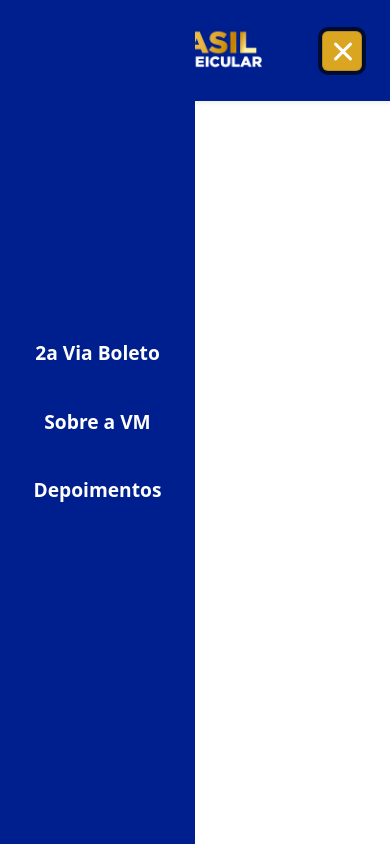
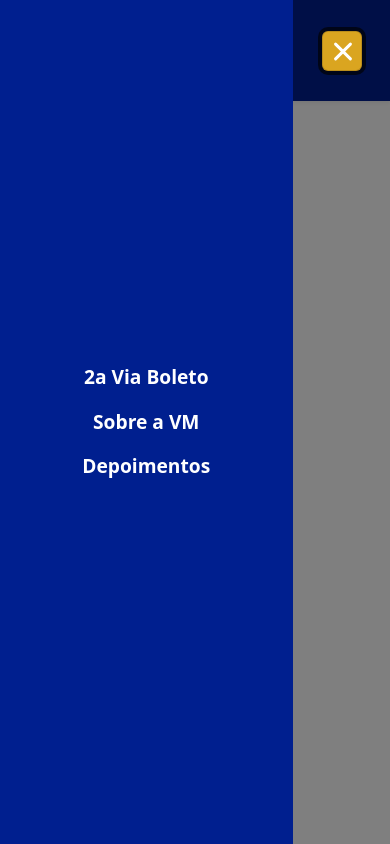
Before and after one commit to ArthurrGuilherme/VMBrasil, a plain HTML site: page index.html in a window 390 px wide. Both pictures are taken after a click on the button "Toggle navigation". Drawn offline with nearby package versions, Linux system fonts and the light colour scheme.

Commit message:
Add files via upload

```diff
--- a/css/shared.css
+++ b/css/shared.css
@@ -1,14 +1,15 @@
-/* ESTILO GERAL DOS LINKS*/
+ /* ============================
+       Estilo geral dos links
+    ============================ */
     .nav-link {
       color: white !important;
       font-weight: bold !important;
     }
 
-/* ANIMAÇÃO DE ENTRADA NO HEADER */
+    /* Animação suave ao carregar o header */
     .fade-in-top {
       animation: fadeInTop 1s ease-out;
     }
-
     @keyframes fadeInTop {
       from {
         opacity: 0;
@@ -20,14 +21,16 @@
       }
     }
 
-/*ESTILO PARA DESKTOP (>= 992px)*/
+    /* ============================
+       Estilos para desktop (>=992px)
+    ============================ */
     @media (min-width: 992px) {
       .fade-in-top {
         animation: fadeInTop 1s ease-out;
       }
 
       .nav-link.nav-hover {
-    color: white;
+        color: #daa520;
         position: relative;
         transition: color 0.3s ease;
       }
@@ -39,12 +42,12 @@
         bottom: -4px;
         width: 0;
         height: 2px;
-    background: white;
+        background: #daa520;
         transition: width 0.3s ease;
       }
 
       .nav-link.nav-hover:hover {
-    color: #e0e0e0;
+        color: #daa520;
       }
 
       .nav-link.nav-hover:hover::after {
@@ -61,14 +64,18 @@
       }
     }
 
-/* ESTILO MOBILE (<= 991.98px)*/
+    /* ============================
+       Estilos mobile (<=991.98px)
+    ============================ */
     @media (max-width: 991.98px) {
-  /* LOGO AJUSTADO */
+      /* Ajuste do container do logo */
       #logo-container {
         width: 70% !important;
       }
+      /* Ajuste da largura do navbar */
       #navbarNav {
         justify-content: center !important;
+        width: 75% !important;
       }
       .logo-img {
         width: 80%;
@@ -76,37 +83,39 @@
         display: block;
       }
 
+      /* Remove efeitos de hover no mobile */
       .logo-container:hover .logo-img,
       .nav-hover::after {
         all: unset;
       }
 
-  /* MENU MOBILE COMO SIDEBAR LATERAL ESQUERDA */
+      /* Sidebar lateral para menu mobile */
       .navbar-collapse {
         position: fixed;
         top: 0;
-    left: -100%;
+        left: -100%; /* Escondido inicialmente */
         width: 50%;
         height: 100vh;
         background-color: var(--color-primary);
         z-index: 1000;
-    transition: left 0.4s ease;
+        transition: left 0.15s ease; /* transição rápida e suave */
         padding: 2rem 1rem;
         display: flex;
         flex-direction: column;
         align-items: flex-start;
       }
 
+      /* Sidebar visível quando a classe show é adicionada */
       .navbar-collapse.show {
         left: 0;
       }
 
-  /* BLOQUEAR ROLAGEM DO FUNDO */
+      /* Bloqueia rolagem do body quando o menu estiver aberto */
       body.menu-open {
         overflow: hidden;
       }
 
-  /* NAVEGAÇÃO NO MOBILE */
+      /* Navegação mobile */
       #navbar-nav {
         justify-content: center !important;
         width: 100%;
@@ -117,7 +126,6 @@
       }
 
       .navbar-nav .nav-item {
-    margin-bottom: 1rem;
         width: 100%;
       }
 
@@ -125,17 +133,14 @@
         display: block;
         font-size: 1.2rem;
         width: 100%;
-    padding: 0.75rem 1rem;
         border-radius: 0.5rem;
         transition: background-color 0.2s ease;
       }
-
-  .navbar-nav .nav-link:hover {
-    background-color: rgba(255, 255, 255, 0.1);
-  }
     }
 
-/* BOTÃO HAMBÚRGUER CUSTOMIZADO*/
+    /* ============================
+       Botão hambúrguer customizado
+    ============================ */
     .custom-toggler {
       border: none;
       background: #daa520 !important; /* fundo dourado */
@@ -143,14 +148,16 @@
       height: 40px;
       position: relative;
       z-index: 1001;
-  box-shadow: 0 2px 6px rgba(0, 0, 0, 0.1);
       padding: 5px;
       display: flex;
       justify-content: center;
       align-items: center;
       border-radius: 8px;
+      /* Transição sincronizada com o restante */
+      transition: background-color 0.15s ease;
     }
 
+    /* Linhas do hambúrguer */
     .toggler-line {
       display: block;
       width: 24px;
@@ -158,7 +165,7 @@
       background-color: #fff; /* linhas brancas */
       position: absolute;
       left: 8px;
-  transition: all 0.3s ease;
+      transition: all 0.15s ease; /* transição rápida e sincronizada */
       border-radius: 5px;
     }
 
@@ -174,7 +181,7 @@
       top: 26px;
     }
 
-/* ANIMAÇÃO AO ABRIR MENU */
+    /* Animação do botão ao abrir o menu */
     .custom-toggler.open .top {
       transform: rotate(45deg);
       top: 18px;
@@ -188,3 +195,25 @@
       transform: rotate(-45deg);
       top: 18px;
     }
+
+    /* ============================
+       Overlay para escurecer o fundo
+    ============================ */
+    #overlay {
+      position: fixed;
+      top: 0;
+      left: 0;
+      width: 100vw;
+      height: 100vh;
+      background-color: rgba(0, 0, 0, 0.5); /* preto semi-transparente */
+      opacity: 0;
+      visibility: hidden;
+      transition: opacity 0.15s ease, visibility 0.15s ease; /* transição rápida e sincronizada */
+      z-index: 999; /* abaixo do menu lateral */
+    }
+
+    /* Overlay visível */
+    #overlay.active {
+      opacity: 1;
+      visibility: visible;
+    }
--- a/index.html
+++ b/index.html
@@ -36,7 +36,7 @@
         </button>
         <!-- Menu de navegação (mobile e desktop) -->
         <div class="collapse navbar-collapse justify-content-end" id="navbarNav">
-          <ul class="navbar-nav text-center text-lg-start w-100 flex-column flex-lg-row mt-3 mt-lg-0 justify-content-end">
+          <ul class="navbar-nav text-center text-lg-start w-100 flex-column flex-lg-row mt-lg-0 justify-content-end">
             <li class="nav-item">
               <a class="nav-link nav-hover active" aria-current="page" href="#">2a Via Boleto</a>
             </li>
@@ -52,7 +52,7 @@
     </nav>
   </header>
   <!-- Conteúdo principal (vazio por enquanto) -->
-  <main>
+  <main id="overlay">
 
   </main>
 
--- a/js/script.js
+++ b/js/script.js
@@ -1,12 +1,16 @@
+    // Seleciona elementos principais
     const toggler = document.querySelector('.custom-toggler');
     const nav = document.getElementById('navbarNav');
+    const overlay = document.getElementById('overlay');
 
+    // Evento para abrir/fechar menu + alternar overlay + bloquear scroll do body
     toggler.addEventListener('click', () => {
-    toggler.classList.toggle('open');
-    document.body.classList.toggle('menu-open');
+      toggler.classList.toggle('open'); // animação botão X
+      document.body.classList.toggle('menu-open'); // bloqueia scroll do body
+      overlay.classList.toggle('active'); // mostra/oculta overlay
     });
 
-  // Fecha o menu quando clicar fora (opcional)
+    // Fecha menu e overlay ao clicar fora do menu e do botão
     document.addEventListener('click', function (event) {
       if (
         !nav.contains(event.target) &&
@@ -15,7 +19,18 @@
       ) {
         toggler.classList.remove('open');
         document.body.classList.remove('menu-open');
+        overlay.classList.remove('active');
+        // Fecha menu usando Bootstrap Collapse API
         const bsCollapse = bootstrap.Collapse.getInstance(nav);
         if (bsCollapse) bsCollapse.hide();
       }
     });
+
+    // Fecha menu e overlay ao clicar diretamente na overlay
+    overlay.addEventListener('click', () => {
+      toggler.classList.remove('open');
+      document.body.classList.remove('menu-open');
+      overlay.classList.remove('active');
+      const bsCollapse = bootstrap.Collapse.getInstance(nav);
+      if (bsCollapse) bsCollapse.hide();
+    });
```
Lines whose indentation alone changed are shown as unchanged.
